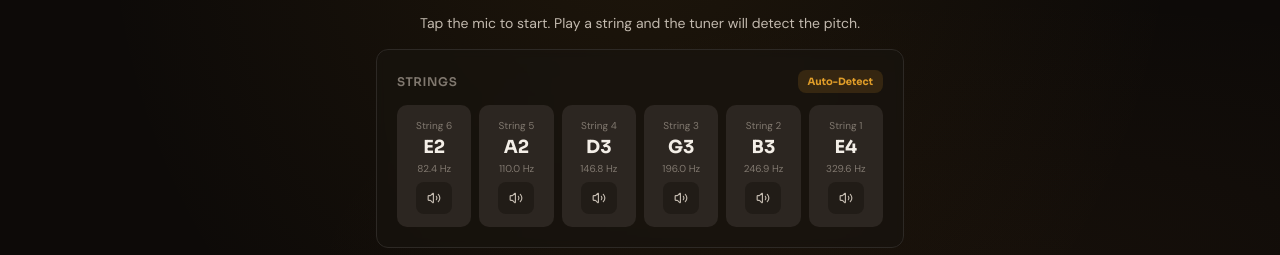
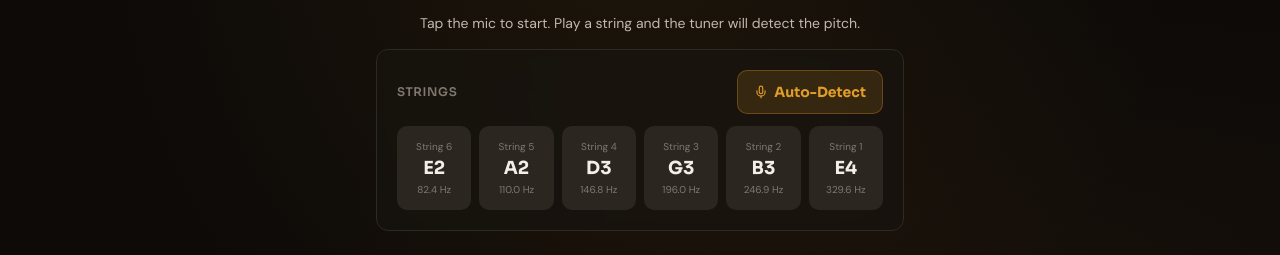
Before and after one commit to randysoller/FretMaster, a React (Vite) app: page /tuner in a window 1280 px wide. Shown: the part 172-427 px from the top of the page. Built offline with nearby package versions, Linux system fonts and the light colour scheme; no server answers.

Commit message:
Combine string select and play into single tap, enlarge auto-detect button

```diff
--- a/src/pages/Tuner.tsx
+++ b/src/pages/Tuner.tsx
@@ -345,13 +345,16 @@ export default function Tuner() {
             </h3>
             <button
               onClick={() => setSelectedString(null)}
-              className={`rounded-md px-2.5 py-1 text-[10px] font-display font-bold transition-all active:scale-95 ${
+              className={`rounded-lg px-4 py-2.5 text-sm font-display font-bold transition-all active:scale-95 min-h-[44px] ${
                 !selectedString
-                  ? 'bg-[hsl(var(--color-primary)/0.15)] text-[hsl(var(--color-primary))]'
-                  : 'bg-[hsl(var(--bg-surface))] text-[hsl(var(--text-muted))] hover:bg-[hsl(var(--bg-overlay))]'
+                  ? 'bg-[hsl(var(--color-primary)/0.15)] text-[hsl(var(--color-primary))] border border-[hsl(var(--color-primary)/0.3)]'
+                  : 'bg-[hsl(var(--bg-surface))] text-[hsl(var(--text-muted))] hover:bg-[hsl(var(--bg-overlay))] border border-transparent'
               }`}
             >
-              Auto-Detect
+              <div className="flex items-center gap-1.5">
+                <Mic className="size-3.5" />
+                Auto-Detect
+              </div>
             </button>
           </div>
           <div className="grid grid-cols-3 sm:grid-cols-6 gap-2">
@@ -360,10 +363,10 @@ export default function Tuner() {
               const isDetected = !selectedString && shownClosest?.string === gs.string && isListening && shownFreq !== null;
               const isPlaying = playingString === gs.string;
               return (
-                <div
+                <button
                   key={gs.string}
                   className={`
-                    flex flex-col items-center rounded-lg px-2 py-3 transition-all duration-200 cursor-pointer
+                    flex flex-col items-center rounded-lg px-2 py-3 transition-all duration-200 cursor-pointer min-h-[44px] active:scale-95
                     ${isActive
                       ? 'bg-[hsl(var(--color-primary)/0.15)] border-2 border-[hsl(var(--color-primary))]'
                       : isDetected
@@ -373,7 +376,10 @@ export default function Tuner() {
                         : 'bg-[hsl(var(--bg-surface))] border border-transparent hover:bg-[hsl(var(--bg-overlay))]'
                     }
                   `}
-                  onClick={() => setSelectedString(isActive ? null : gs)}
+                  onClick={() => {
+                    setSelectedString(isActive ? null : gs);
+                    playReferenceTone(gs);
+                  }}
                 >
                   <span className="text-[10px] font-body text-[hsl(var(--text-muted))]">
                     String {gs.string}
@@ -390,19 +396,10 @@ export default function Tuner() {
                   <span className="text-[10px] font-body text-[hsl(var(--text-muted))] tabular-nums">
                     {gs.freq.toFixed(1)} Hz
                   </span>
-                  <button
-                    onClick={(e) => { e.stopPropagation(); playReferenceTone(gs); }}
-                    className={`
-                      mt-1.5 flex items-center justify-center rounded-md w-9 h-8 transition-all active:scale-90
-                      ${isPlaying
-                        ? 'bg-[hsl(var(--color-primary))] text-[hsl(var(--bg-base))]'
-                        : 'bg-[hsl(var(--bg-overlay))] text-[hsl(var(--text-subtle))] hover:bg-[hsl(var(--color-primary)/0.15)] hover:text-[hsl(var(--color-primary))]'
-                      }
-                    `}
-                  >
-                    <Volume2 className="size-3.5" />
-                  </button>
-                </div>
+                  {isPlaying && (
+                    <Volume2 className="size-3 mt-1 text-[hsl(var(--color-primary))] animate-pulse" />
+                  )}
+                </button>
               );
             })}
           </div>
```
